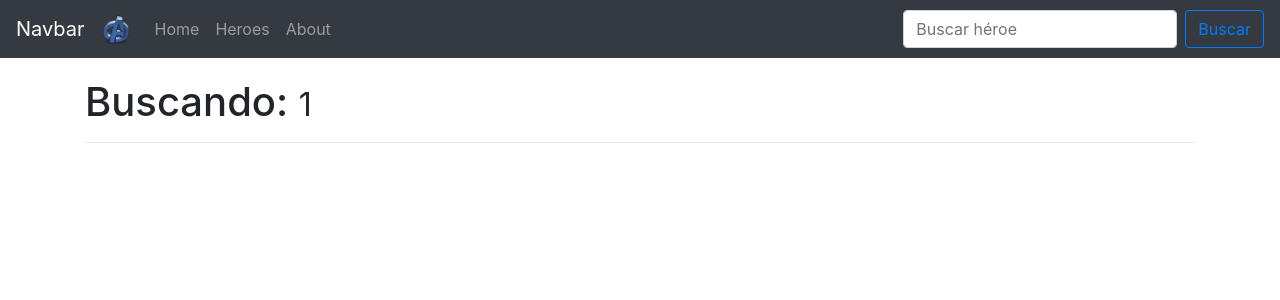
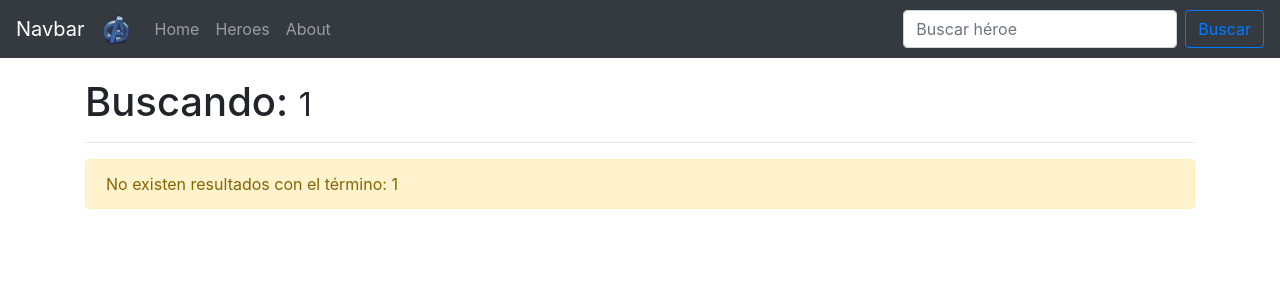
Before and after one commit to difagume/spa, an Angular app: page /buscar/1 in a window 1280 px wide. Shown: the top 300 px of the page. Built offline with nearby package versions, Linux system fonts and the light colour scheme.

Commit message:
se agrega mensaje cuando no hay resultados de busqueda

```diff
--- a/src/app/components/busqueda/busqueda.component.html
+++ b/src/app/components/busqueda/busqueda.component.html
@@ -21,6 +21,14 @@
 <h1>Buscando: <small>{{ termino }}</small></h1>
 <hr>
 
+<div class="row animated fadeIn fast" *ngIf="heroes.length == 0">
+  <div class="col-md-12">
+    <div class="alert alert-warning" role="alert">
+      No existen resultados con el término: {{ termino }}
+    </div>
+  </div>
+</div>
+
 <div class="card-columns">
   <div class="card animated fadeIn fast" *ngFor="let heroe of heroes; let i = index">
     <img class="card-img-top" [src]="heroe.img" [alt]="heroe.nombre">
@@ -29,9 +37,9 @@
       <p class="card-text">{{ heroe.bio }}</p>
       <p class="card-text"><small class="text-muted">{{ heroe.aparicion }}</small></p>
 
-      <button (click)="verHeroe(i)" type="button" class="btn btn-outline-primary btn-block">
+      <!-- <button (click)="verHeroe(i)" type="button" class="btn btn-outline-primary btn-block">
         Ver mas...
-      </button>
+      </button> -->
       <!-- <a [routerLink]="['/heroe',i]" class="btn btn-outline-primary">Ver mas...</a> -->
 
     </div>
--- a/src/app/components/busqueda/busqueda.component.ts
+++ b/src/app/components/busqueda/busqueda.component.ts
@@ -32,7 +32,5 @@
         console.log("No hay coincidencias con la busqueda :(");
       }
     })
-
-
   }
 }
```
